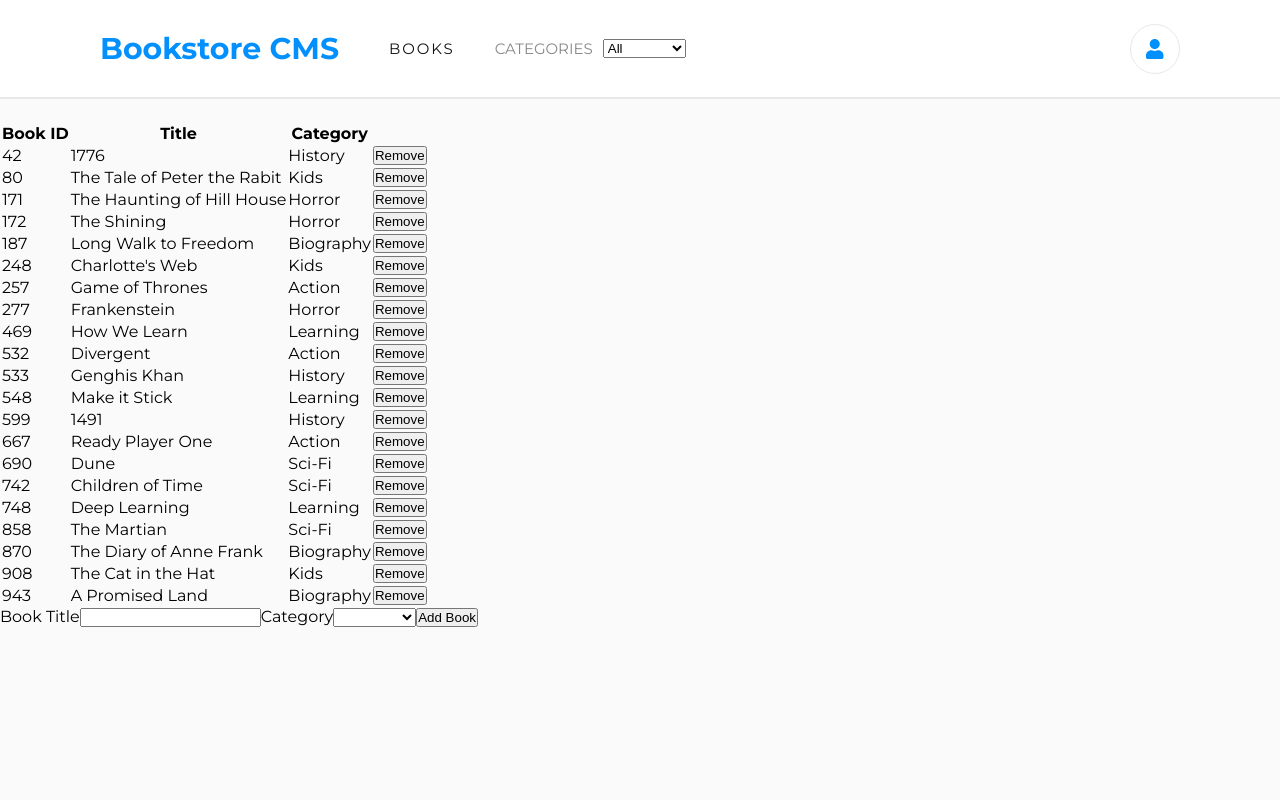
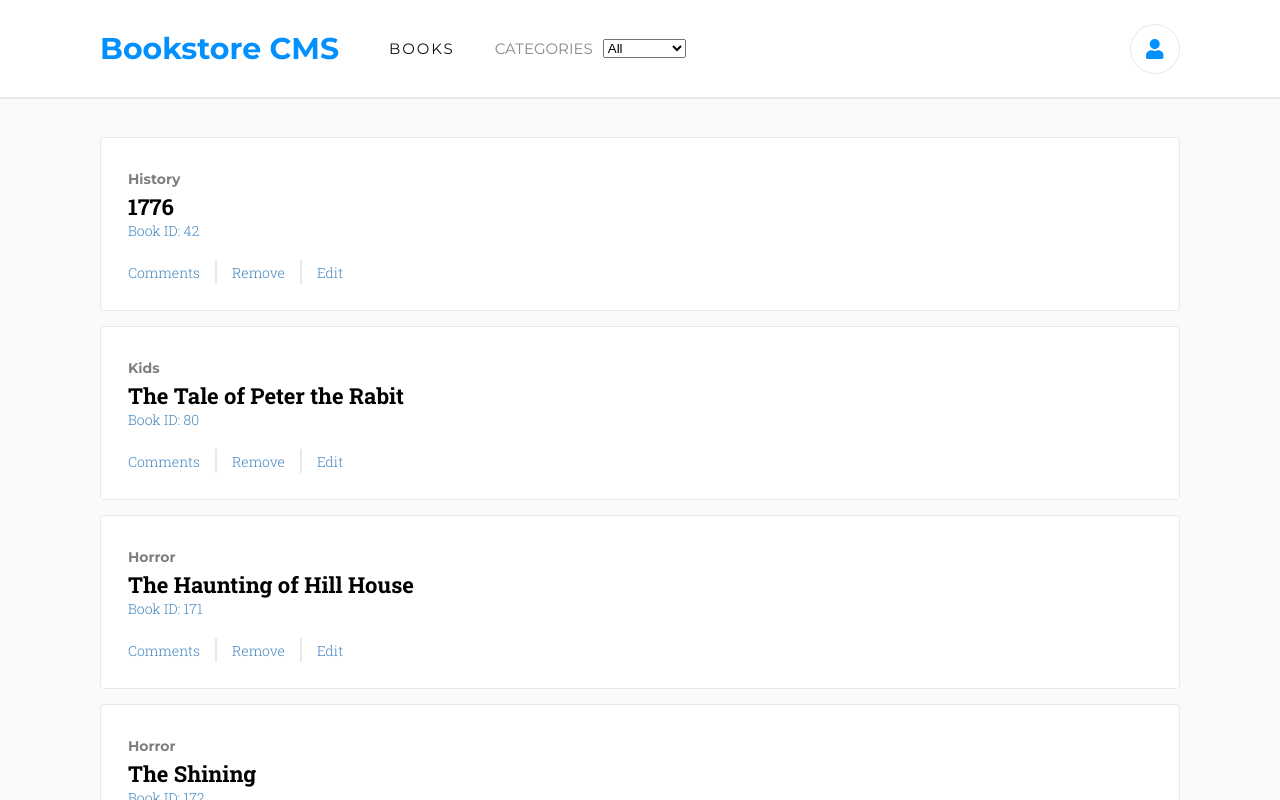
Before and after one commit to jcy2704/bookstore, a React (Create React App) app: page / in a window 1280 px wide. Shown: the top 800 px of the page. Built offline with nearby package versions, Linux system fonts and the light colour scheme.

Commit message:
Start styling book cards

```diff
--- a/src/components/Book.js
+++ b/src/components/Book.js
@@ -2,20 +2,29 @@ import React from 'react';
 import PropTypes from 'prop-types';
 
 const Book = ({ book, delete: handleRemoveBook }) => (
-  <tr>
-    <td>
-      {book.id}
-    </td>
-    <td>
-      {book.title}
-    </td>
-    <td>
-      {book.category}
-    </td>
-    <td>
-      <button type="button" onClick={() => handleRemoveBook(book)}>Remove</button>
-    </td>
-  </tr>
+  <li className="book-card">
+    <div className="main-info">
+      <div>
+        <h4 className="book-cat">{book.category}</h4>
+      </div>
+      <div>
+        <h3 className="book-title">{book.title}</h3>
+      </div>
+      <div className="book-id">
+        Book ID:
+        {' '}
+        {book.id}
+      </div>
+    </div>
+
+    <div className="lower-btns flex align-c">
+      <p>Comments</p>
+      <div className="btn-divider" />
+      <button className="rmv-btn" type="button" onClick={() => handleRemoveBook(book)}>Remove</button>
+      <div className="btn-divider" />
+      <p>Edit</p>
+    </div>
+  </li>
 );
 
 Book.propTypes = {
--- a/src/containers/BooksList.js
+++ b/src/containers/BooksList.js
@@ -17,24 +17,9 @@ const BooksList = ({
 
   return (
     <>
-      <table>
-        <thead>
-          <tr>
-            <th>
-              Book ID
-            </th>
-            <th>
-              Title
-            </th>
-            <th>
-              Category
-            </th>
-          </tr>
-        </thead>
-        <tbody>
-          {filteredBooks().map(book => <Book key={book.id} book={book} delete={handleRemoveBook} />)}
-        </tbody>
-      </table>
+      <ul className="books-cards-cont">
+        {filteredBooks().map(book => <Book key={book.id} book={book} delete={handleRemoveBook} />)}
+      </ul>
     </>
   );
 };
--- a/src/styles/App.css
+++ b/src/styles/App.css
@@ -1,9 +1,10 @@
-@import url('https://fonts.googleapis.com/css2?family=Montserrat:wght@100;200;300;400;500;600;700&display=swap');
+@import url('https://fonts.googleapis.com/css2?family=Montserrat:wght@100;200;300;400;500;600;700&family=Roboto+Slab:wght@100;200;300;400;500;600;700&display=swap');
 
 :root {
   --azure: #0290ff;
   --gray: #e8e8e8;
   --black: #121212;
+  --blue: #4386bf;
 }
 
 * {
@@ -17,6 +18,10 @@ body {
   font-family: 'Montserrat', sans-serif;
   max-width: 1440px;
   margin: 0 auto;
+}
+
+li {
+  list-style: none;
 }
 
 .flex {
@@ -40,12 +45,13 @@ body {
   background-color: #fff;
   position: relative;
   border-bottom: 2px solid var(--gray);
-  margin-bottom: calc(38px - 15px);
+  margin-bottom: calc(38px);
 }
 
 .title {
   color: var(--azure);
   font-size: 30px;
+  cursor: pointer;
 }
 
 .right-cont {
@@ -58,6 +64,7 @@ body {
   font-size: 15px;
   letter-spacing: 1.9px;
   color: var(--black);
+  cursor: pointer;
 }
 
 .category-header-title {
@@ -69,6 +76,10 @@ body {
   margin-right: 10px;
 }
 
+#filterSelect {
+  cursor: pointer;
+}
+
 .prof {
   width: 50px;
   height: 50px;
@@ -77,6 +88,7 @@ body {
   position: absolute;
   right: 100px;
   bottom: 23px;
+  cursor: pointer;
 }
 
 .prof svg {
@@ -86,3 +98,57 @@ body {
 .prof svg path {
   fill: var(--azure);
 }
+
+.book-card {
+  font-family: 'Roboto Slab', sans-serif;
+  background-color: white;
+  margin: 15px 100px;
+  padding: 32px 147px 26px 27px;
+  border: solid 1px var(--gray);
+  border-radius: 4px;
+}
+
+.book-cat {
+  font-family: 'Montserrat', sans-serif;
+  font-size: 14px;
+  opacity: 0.5;
+  margin-bottom: 4px;
+}
+
+.book-title {
+  font-size: 22px;
+}
+
+.book-id {
+  font-weight: 300;
+  font-size: 14px;
+  color: var(--blue);
+  margin-bottom: 20px;
+}
+
+.lower-btns {
+  color: var(--blue);
+  font-size: 14px;
+  font-weight: 300;
+}
+
+.lower-btns p {
+  cursor: pointer;
+}
+
+.rmv-btn {
+  border: 0;
+  background-color: transparent;
+  font-family: 'Roboto Slab', sans-serif;
+  color: var(--blue);
+  font-size: 14px;
+  font-weight: 300;
+  cursor: pointer;
+}
+
+.btn-divider {
+  width: 2px;
+  height: 24px;
+  margin: 0 15px;
+  border: solid 1px var(--gray);
+}
```
